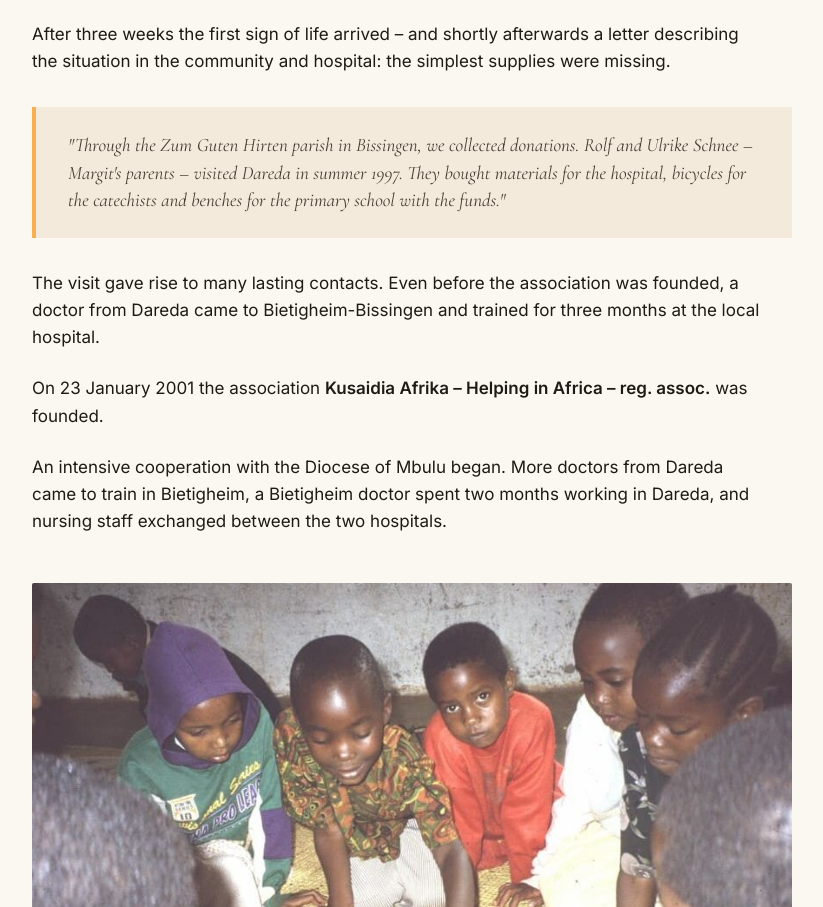
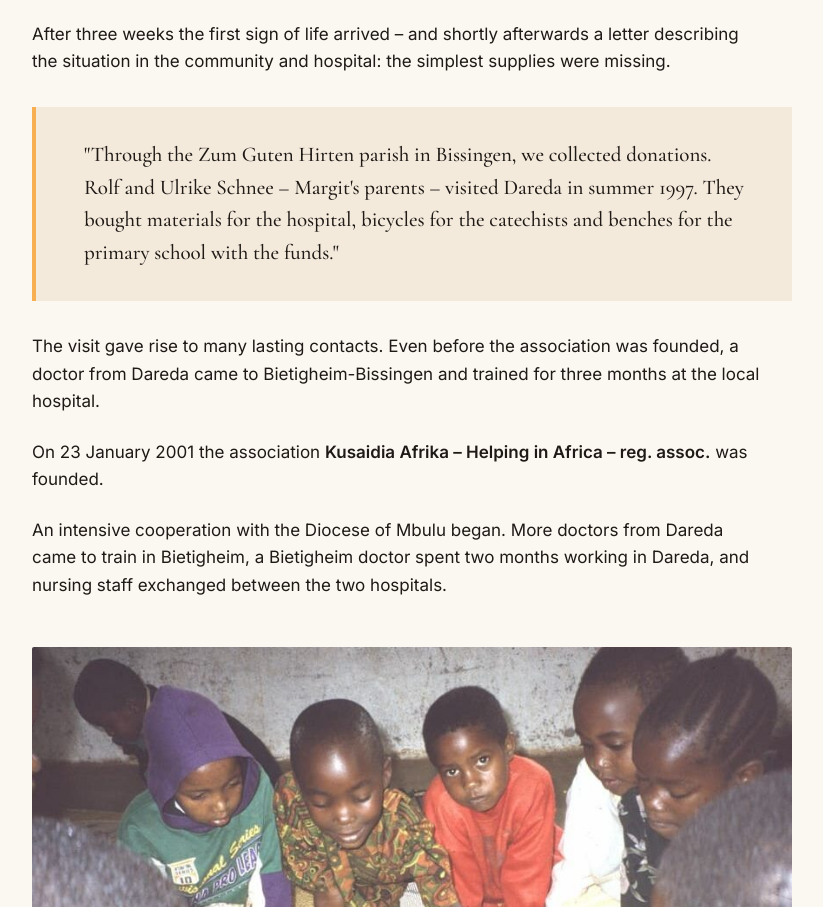
Before and after one commit to SutobeHD/kusaidia-afrika, a plain HTML site: page en/about.html in a window 1280 px wide. Shown: the part 1559-2466 px from the top of the page, without its empty margins (228-1051 px from the left). Drawn offline with nearby package versions, Linux system fonts and the light colour scheme.

Commit message:
Fix callout readability: full contrast, drop italic, medium weight
The .callout pull-quote was hard to read: italic Cormorant Garamond
in a warm brown (--ink-soft #4a3e34) on a warm cream background
(--cream-warm #f4eadc) — thin strokes, low contrast, italic serifs
disappearing.

Changes:
- color: --ink (#1f1a16, full contrast)
- removed font-style: italic
- font-weight: 500 (Cormorant has a real medium)
- font-size: 1.3125rem (slightly larger, reads as a pull-out)
- line-height: 1.55 (more breathing room)
- padding bumped to sp-6 sp-7

Visual identity (saffron border + cream background) preserved.

```diff
--- a/css/style.css
+++ b/css/style.css
@@ -1113,13 +1113,14 @@
 .callout {
   background: var(--cream-warm);
   border-left: 4px solid var(--saffron);
-  padding: var(--sp-5) var(--sp-6);
+  padding: var(--sp-6) var(--sp-7);
   margin: var(--sp-6) 0;
   font-family: var(--font-serif);
-  font-size: var(--fs-md);
-  line-height: 1.45;
-  color: var(--ink-soft);
-  font-style: italic;
+  font-size: 1.3125rem;
+  line-height: 1.55;
+  color: var(--ink);
+  font-weight: 500;
+  letter-spacing: -0.003em;
 }
 
 /* Image gallery (project pages) */
```
